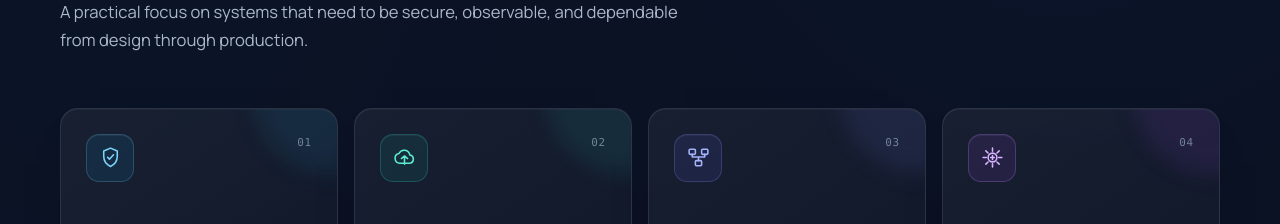
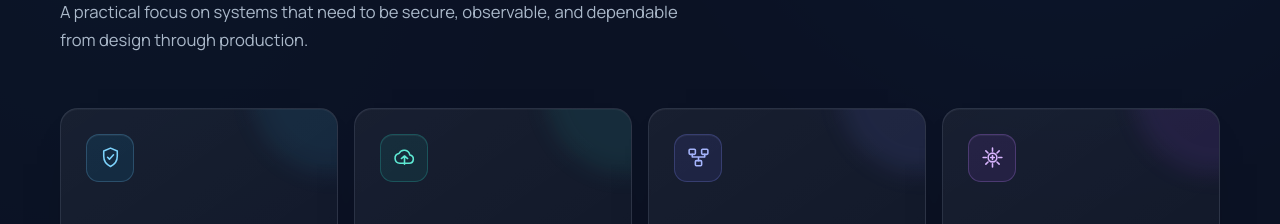
Before and after one commit to mirrahman-ca/portfolio, a Next.js app: page / in a window 1280 px wide. Shown: the part 1880-2104 px from the top of the page. Built offline with nearby package versions, Linux system fonts and the light colour scheme.

Commit message:
updated cards

```diff
--- a/app/globals.css
+++ b/app/globals.css
@@ -102,7 +102,7 @@ button, a { -webkit-tap-highlight-color: transparent; }
 .impact-card:nth-child(3) .impact-icon { border-color: rgba(129, 140, 248, .25); background: rgba(99, 102, 241, .11); color: #a5b4fc; }
 .impact-card:nth-child(4) .impact-icon { border-color: rgba(192, 132, 252, .25); background: rgba(168, 85, 247, .1); color: #d8b4fe; }
 .impact-icon svg { width: 25px; height: 25px; }
-.impact-number, .project-number { color: #72849a; font-family: ui-monospace, SFMono-Regular, Menlo, monospace; font-size: .68rem; letter-spacing: .08em; }
+.project-number { color: #72849a; font-family: ui-monospace, SFMono-Regular, Menlo, monospace; font-size: .68rem; letter-spacing: .08em; }
 .impact-card-copy { margin-top: auto; position: relative; z-index: 1; }
 .impact-card h3 { max-width: 190px; margin: 54px 0 14px; font-family: var(--font-serif), Georgia, serif; font-size: 1.35rem; font-weight: 560; line-height: 1.2; letter-spacing: -.025em; }
 .impact-card p { margin: 0; color: var(--muted); font-size: .84rem; line-height: 1.68; }
--- a/app/page.tsx
+++ b/app/page.tsx
@@ -43,7 +43,6 @@ export default function Home() {
                     <div className="impact-icon">
                       <ImpactIcon type={( ["security", "cloud", "systems", "ai"] as const)[index]} />
                     </div>
-                    <span className="impact-number" aria-hidden="true">0{index + 1}</span>
                   </div>
                   <div className="impact-card-copy">
                     <h3>{item.title}</h3>
```
